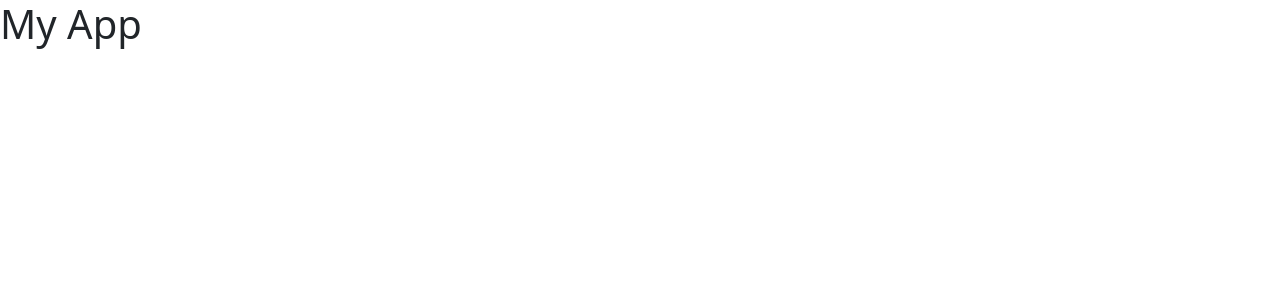
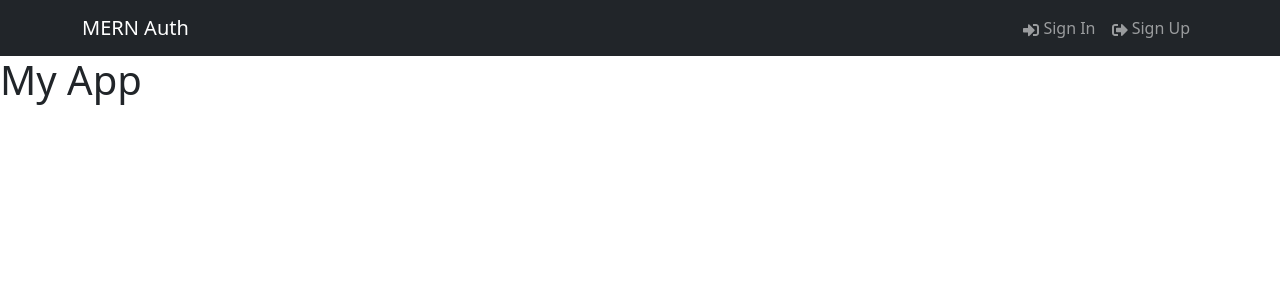
Before and after one commit to MarindanyTracy/Mern-Auth-Form, a React (Vite) app in the folder frontend/: page / in a window 1280 px wide. Shown: the top 300 px of the page. Built offline with nearby package versions, Linux system fonts and the light colour scheme.

Commit message:
Header Component

```diff
--- a/frontend/src/App.jsx
+++ b/frontend/src/App.jsx
@@ -1,7 +1,8 @@
-
+import Header from "./components/Header"
 const App = () =>  {
   return (
     <>
+    <Header />
     <h1>My App</h1>
     </>
   )
--- /dev/null
+++ b/frontend/src/components/Header.jsx
@@ -0,0 +1,28 @@
+import { Navbar, Nav, Container } from "react-bootstrap";
+import { FaSignInAlt, FaSignOutAlt } from 'react-icons/fa';
+
+const Header = () => {
+  return (
+    <header>
+      <Navbar bg='dark' variant='dark' expand='lg' collapseOnSelect>
+        <Container>
+          <Navbar.Brand href='/'>MERN Auth</Navbar.Brand>
+          <Navbar.Toggle aria-controls='basic-navbar-nav' />
+          <Navbar.Collapse id='basic-navbar-nav'>
+            <Nav className="ms-auto">
+              <Nav.Link href='/login'>
+                <FaSignInAlt /> Sign In
+              </Nav.Link>
+              <Nav.Link href='/login'>
+                <FaSignOutAlt /> Sign Up
+              </Nav.Link>
+
+            </Nav>
+          </Navbar.Collapse>
+        </Container>
+      </Navbar>
+    </header>
+  )
+}
+
+export default Header;
```
